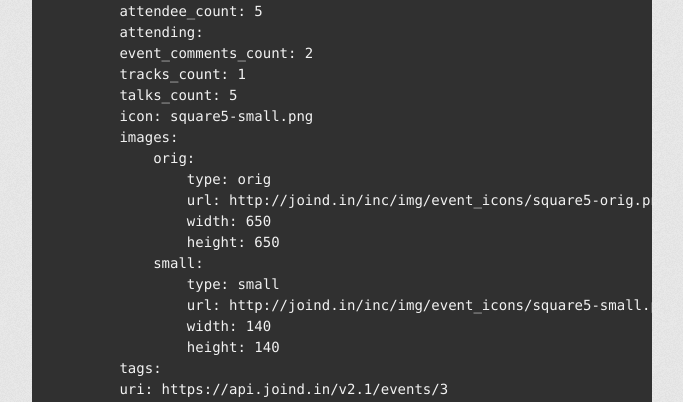
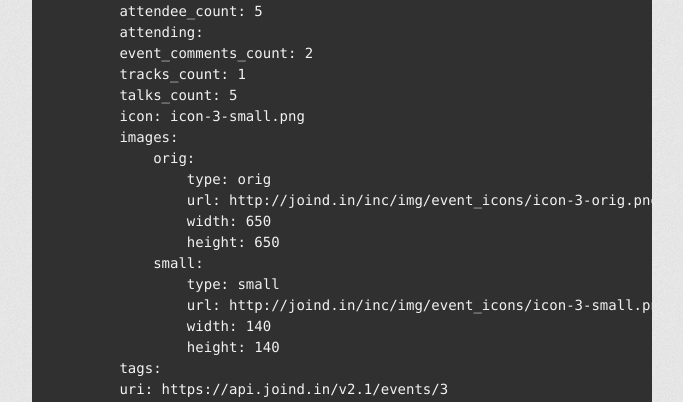
Before and after one commit to joindin/joindin-api, a Jekyll site: the page built from events.md, in a window 1280 px wide and 1400 px high, scrolled down 1058 px. Shown: the part 446-848 px from the top of the window, without its empty margins (298-981 px from the left). Built offline with Jekyll 4.4.1, drawn with Linux system fonts in a browser that asks for light colours; some web fonts are replaced; a script that is not in the unit is left out; some of the changed text lies outside the part shown.

Commit message:
Update event image filenames
The api will enforce the filename, so make the docs match.

```diff
--- a/events.md
+++ b/events.md
@@ -60,16 +60,16 @@ events:
         event_comments_count: 2
         tracks_count: 1
         talks_count: 5
-        icon: square5-small.png
+        icon: icon-3-small.png
         images:
             orig:
                 type: orig
-                url: http://joind.in/inc/img/event_icons/square5-orig.png
+                url: http://joind.in/inc/img/event_icons/icon-3-orig.png
                 width: 650
                 height: 650
             small:
                 type: small
-                url: http://joind.in/inc/img/event_icons/square5-small.png
+                url: http://joind.in/inc/img/event_icons/icon-3-small.png
                 width: 140
                 height: 140
         tags:
@@ -100,7 +100,7 @@ events:
         description: Aliquam vulputate vulputate lobortis. Lorem ipsum dolor sit amet, consectetur adipiscing elit. Vestibulum ante ipsum primis in faucibus orci luctus et ultrices posuere cubilia Curae; Pellentesque elementum placerat lectus, sit amet dictum urna euismod quis. Suspendisse mattis suscipit ante, nec consectetur magna aliquet non. Vivamus gravida, dolor ut porta bibendum, mauris ligula condimentum est, id facilisis ante massa a justo.
         stub: D125
         href: http://devconf.example.org
-        icon: square5-small.png
+        icon: icon-3-small.png
         latitude: 32.4976260000000000
         longitude: -86.3685450000000000
         tz_continent: Europe
@@ -120,12 +120,12 @@ events:
         images:
             orig:
                 type: orig
-                url: http://joind.in/inc/img/event_icons/square5-orig.png
+                url: http://joind.in/inc/img/event_icons/icon-3-orig.png
                 width: 650
                 height: 650
             small:
                 type: small
-                url: http://joind.in/inc/img/event_icons/square5-small.png
+                url: http://joind.in/inc/img/event_icons/icon-3-small.png
                 width: 140
                 height: 140
         tags:
```
